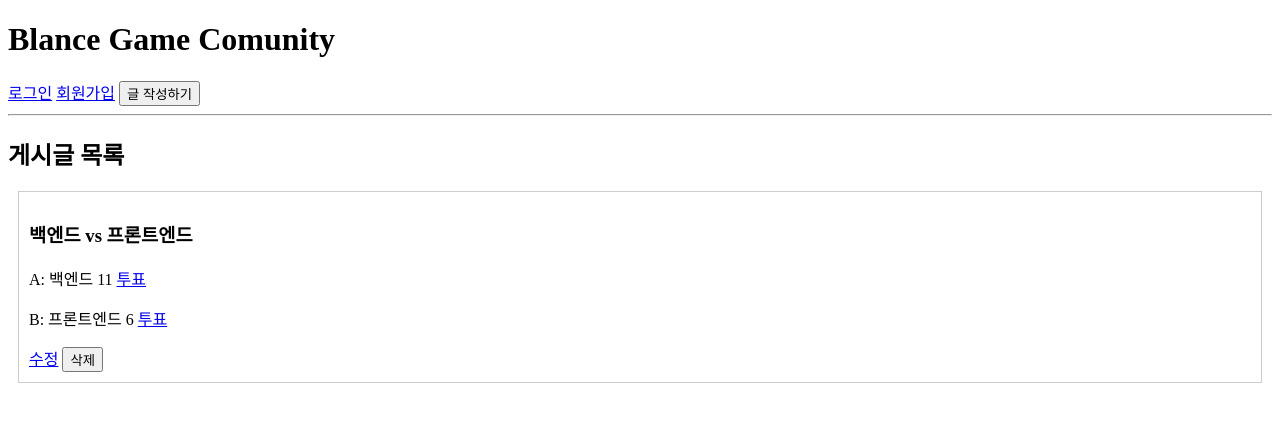
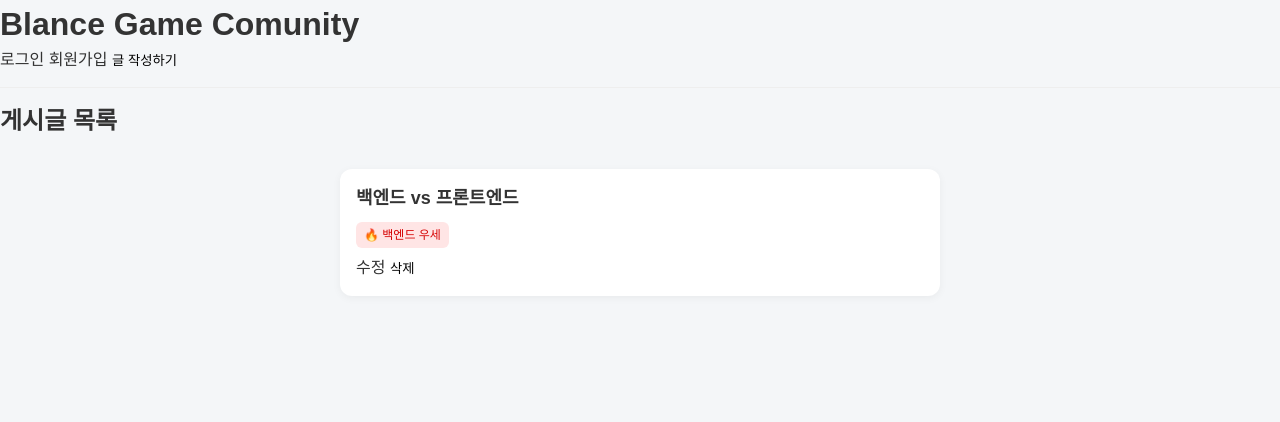
Before and after one commit to b5qpx9p4dn-coder/balance-game, a Flask app: page / in a window 1280 px wide. Shown: the top 422 px of the page. Run offline with Flask 3, Linux system fonts and the light colour scheme; data comes from the database, SQL or seed files in the repository; both versions use the stored data as it was after the commit.

Commit message:
UI 개선 및 상세페이지 추가

```diff
--- a/app.py
+++ b/app.py
@@ -181,5 +181,30 @@ def logout():
     session.clear()
     return redirect("/")
 
+
+@app.route("/post/<int:post_id>")
+def post_detail(post_id):
+    db=get_db()
+
+    post = db.execute("""
+        SELECT * FROM posts WHERE id = ?
+    """, (post_id,)).fetchone()
+
+    if post is None:
+        return "글 없음"
+    total = post["vote_a"] + post["vote_b"]
+    if total >0:
+        percent_a = round(post["vote_a"]/ total *100)
+        percent_b = 100 - percent_a
+    else:
+        percent_a = percent_b = 0
+
+    return render_template(
+        "detail.html",
+        post=post,
+        percent_a = percent_a,
+        percent_b = percent_b,
+        total=total
+    )
 if __name__ == "__main__":
     app.run(debug=True)
--- /dev/null
+++ b/static/reset.css
@@ -0,0 +1,38 @@
+/* 기본 여백 초기화 */
+* {
+    margin: 0;
+    padding: 0;
+    box-sizing: border-box;
+}
+
+/* 기본 폰트 */
+body {
+    font-family: Arial, sans-serif;
+    line-height: 1.5;
+    background: #f5f5f5;
+    color: #333;
+}
+
+/* 링크 기본 스타일 제거 */
+a {
+    color: inherit;
+    text-decoration: none;
+}
+
+/* 버튼 기본 스타일 초기화 */
+button {
+    border: none;
+    background: none;
+    cursor: pointer;
+}
+
+/* 리스트 점 제거 */
+ul, ol {
+    list-style: none;
+}
+
+/* 이미지 여백 제거 */
+img {
+    max-width: 100%;
+    display: block;
+}
--- /dev/null
+++ b/static/style.css
@@ -0,0 +1,71 @@
+body{
+    background: #f4f6f8;
+}
+
+.container{
+    max-width: 600px;
+    margin: 30px auto;
+}
+
+.card{
+    background: white;
+    border-radius: 12px;
+    padding: 16px;
+    margin-bottom: 15px;
+    box-shadow: 0 2px 8px rgba(0,0,0,0.05);
+    transition:all 0.2s ease;
+}
+.card:hover{
+    transform: translateY(-2px);
+}
+
+.title{
+    font-size: 18px;
+    font-weight: 700;
+    margin-bottom: 10px;
+}
+.badge{
+    display: inline-block;
+    padding: 4px 8px;
+    border-radius: 6px;
+    font-size: 12px;
+    background: #ffe5e5;
+    color: #d60000;
+    margin-bottom: 8px;
+}
+
+.btn{
+    display: inline-block;
+    padding: 6px 10px;
+    border-radius: 6px;
+    background: #333;
+    color: #fff;
+    font-size: 12px;
+    margin-right: 5px;
+}
+.btn:hover{
+    background: #555;
+}
+.option-box{
+    padding: 10px;
+    display: flex;
+    justify-content: space-between;
+    align-items: center;
+}
+.vote_btn{
+    background: #eee;
+    padding: 5px 10px;
+
+    border-radius: 5px;
+    display: block;
+    transition: all 0.3s;
+}
+.vote_btn:hover{
+    background: aquamarine;
+    font-weight: 700;
+}
+hr{
+    margin: 15px 0;
+    border: 0;
+    border-top: 1px solid #eee;
+}
--- a/templates/index.html
+++ b/templates/index.html
@@ -3,6 +3,8 @@
 <head>
     <meta charset="UTF-8">
     <meta name="viewport" content="width=device-width, initial-scale=1.0">
+    <link rel="stylesheet" href="/static/reset.css">
+    <link rel="stylesheet" href="/static/style.css">
     <title>벨런스게임</title>
 </head>
 <body>
@@ -20,24 +22,37 @@
     </a>
     <hr>
     <h2>게시글 목록</h2>
+    <div class="container">
+    {% for post in posts %}
+        <div class="card">
+            <div class="title">
+                <a href="/post/{{post['id']}}">
+                    {{ post["title"] }}
+                </a>
+            </div>
 
-    {% for post in posts %}
-        <div style="border: 1px solid #ccc; margin:10px; padding: 10px;">
-            <h3>{{post["title"]}}</h3>
-            <p>
-                A: {{post["option_a"]}} {{post["vote_a"]}}
-                <a href="/vote/{{post['id']}}/a">투표</a>
-            </p>
-            <p>
-                B: {{post["option_b"]}} {{post["vote_b"]}}
-                <a href="/vote/{{post['id']}}/b">투표</a>
-            </p>
+                {% if post["vote_a"] > post["vote_b"] %}
+                    <div class="badge">
+                    🔥 {{ post["option_a"] }} 우세
+                    </div>
+                 {% elif post["vote_b"] > post["vote_a"] %}
+                     <div class="badge">
+                    🔥 {{ post["option_b"] }} 우세
+                    </div>
+                {% else %}
+                    <div class="badge">
+                    ⚖️ 동률
+                    </div>
+                {% endif %}
 
+            <div class="btn_box">
             <a href="/edit/{{post['id']}}">수정</a>
             <form method="POST" action="/delete/{{post['id']}}" style="display:inline;">
                 <button type="submit">삭제</button>
             </form>
+            </div>
         </div>
     {%endfor%}
+    </div>
 </body>
 </html>
```
Also changed, not shown: templates/detail.html (added, +30 -0 lines), balance.db.
